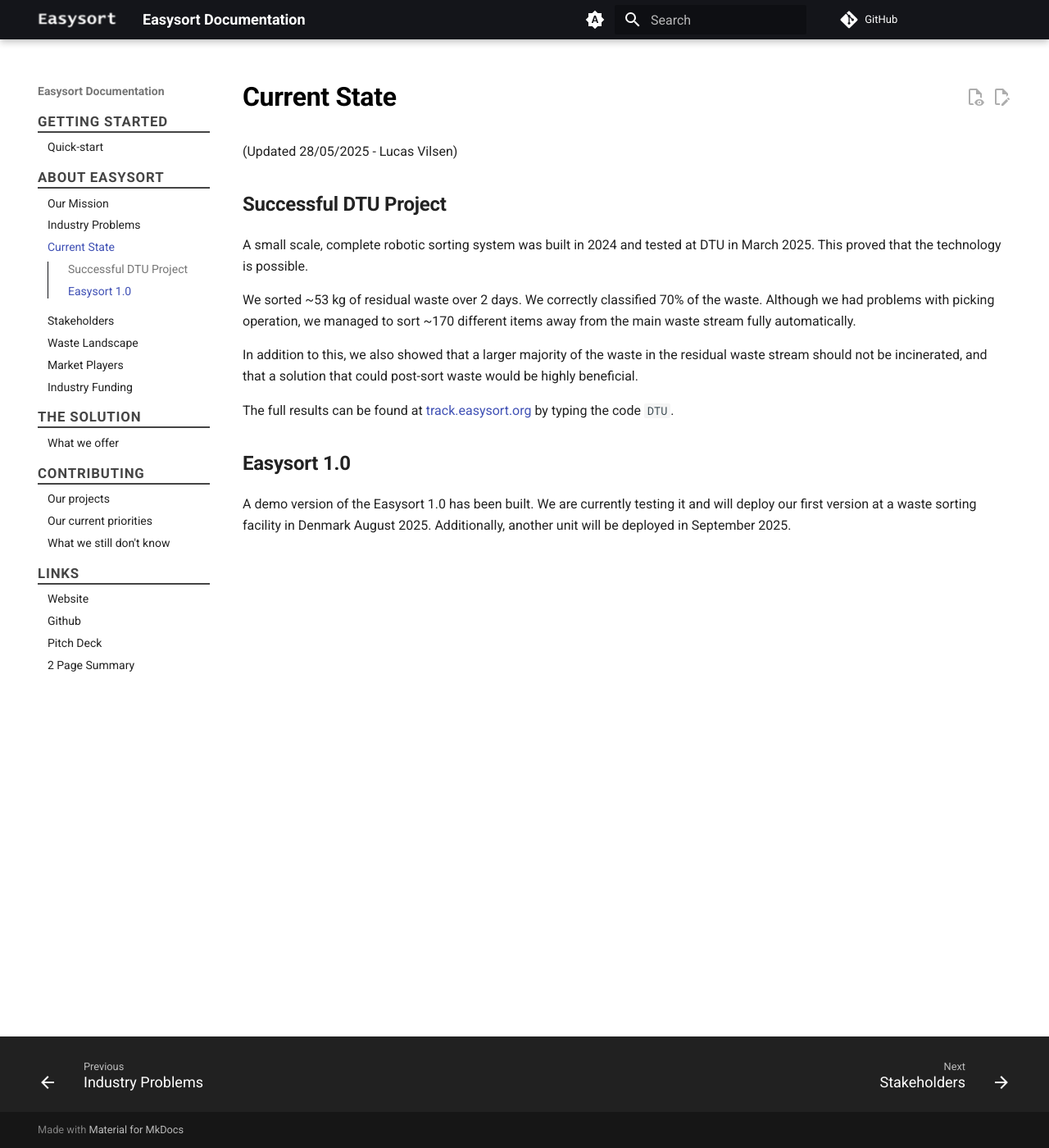
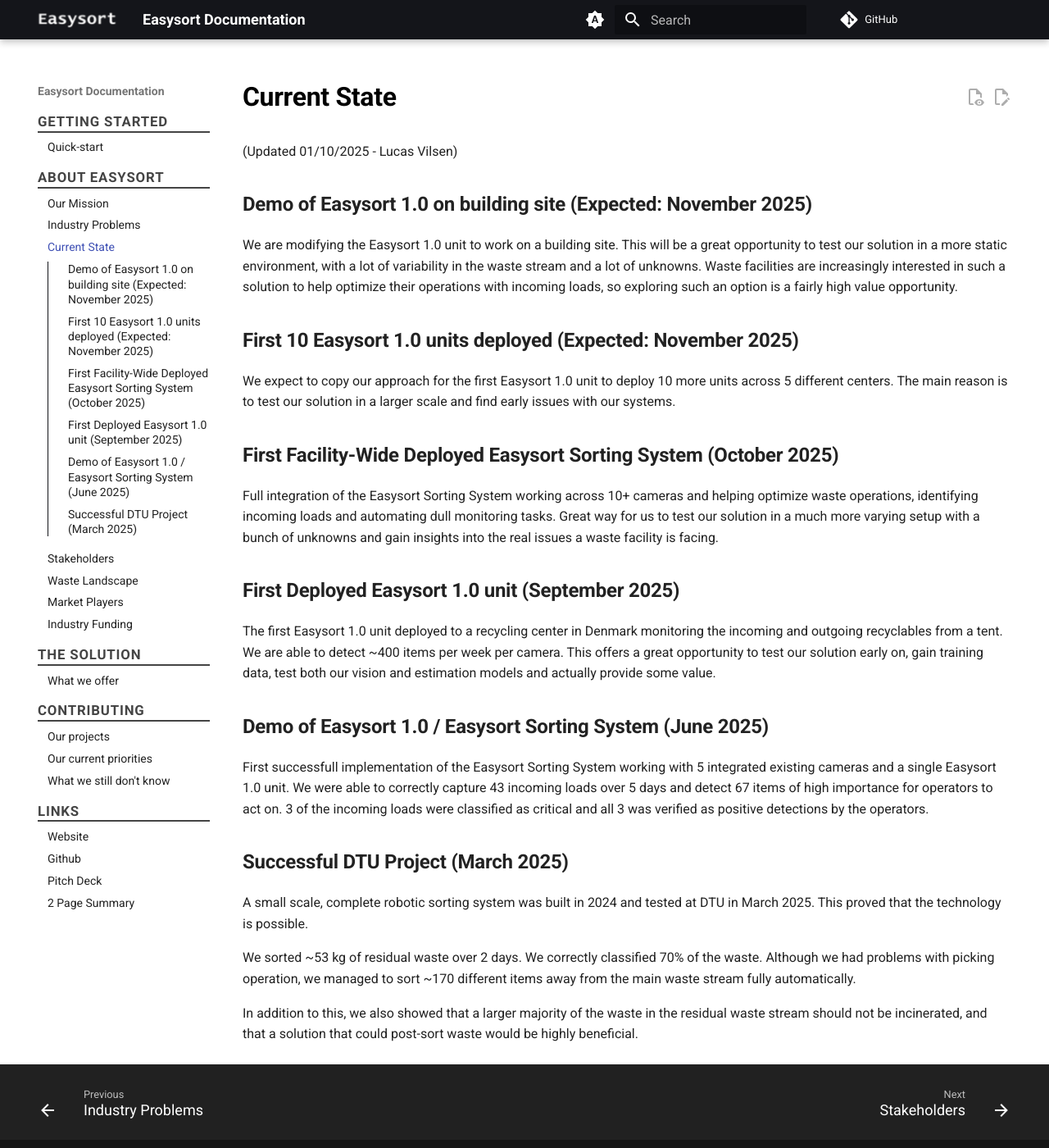
Before and after one commit to Easysort/Easysort, an MkDocs documentation site: the page built from docs/why/current-state.md, in a window 1280 px wide and 1400 px high. Shown: the whole window at 82% size. Built offline with MkDocs 1.6.1 and Material for MkDocs 9.7.7, drawn with Linux system fonts in a browser that asks for light colours; comment, search, counter and statistics services are not loaded.

Commit message:
update docs current state

```diff
--- a/docs/why/current-state.md
+++ b/docs/why/current-state.md
@@ -1,18 +1,32 @@
 
 # Current State
 
-(Updated 28/05/2025 - Lucas Vilsen)
+(Updated 01/10/2025 - Lucas Vilsen)
 
-## Successful DTU Project
+## Demo of Easysort 1.0 on building site (Expected: November 2025)
+
+We are modifying the Easysort 1.0 unit to work on a building site. This will be a great opportunity to test our solution in a more static environment, with a lot of variability in the waste stream and a lot of unknowns. Waste facilities are increasingly interested in such a solution to help optimize their operations with incoming loads, so exploring such an option is a fairly high value opportunity.
+
+## First 10 Easysort 1.0 units deployed (Expected: November 2025)
+
+We expect to copy our approach for the first Easysort 1.0 unit to deploy 10 more units across 5 different centers. The main reason is to test our solution in a larger scale and find early issues with our systems.
+
+## First Facility-Wide Deployed Easysort Sorting System (October 2025)
+
+Full integration of the Easysort Sorting System working across 10+ cameras and helping optimize waste operations, identifying incoming loads and automating dull monitoring tasks. Great way for us to test our solution in a much more varying setup with a bunch of unknowns and gain insights into the real issues a waste facility is facing.
+
+## First Deployed Easysort 1.0 unit (September 2025)
+
+The first Easysort 1.0 unit deployed to a recycling center in Denmark monitoring the incoming and outgoing recyclables from a tent. We are able to detect ~400 items per week per camera. This offers a great opportunity to test our solution early on, gain training data, test both our vision and estimation models and actually provide some value.
+
+## Demo of Easysort 1.0 / Easysort Sorting System (June  2025)
+
+First successfull implementation of the Easysort Sorting System working with 5 integrated existing cameras and a single Easysort 1.0 unit. We were able to correctly capture 43 incoming loads over 5 days and detect 67 items of high importance for operators to act on. 3 of the incoming loads were classified as critical and all 3 was verified as positive detections by the operators.
+
+## Successful DTU Project (March 2025)
 
 A small scale, complete robotic sorting system was built in 2024 and tested at DTU in March 2025. This proved that the technology is possible.
 
 We sorted ~53 kg of residual waste over 2 days. We correctly classified 70% of the waste. Although we had problems with picking operation, we managed to sort ~170 different items away from the main waste stream fully automatically.
 
 In addition to this, we also showed that a larger majority of the waste in the residual waste stream should not be incinerated, and that a solution that could post-sort waste would be highly beneficial.
-
-The full results can be found at [track.easysort.org](https://track.easysort.org) by typing the code `DTU`.
-
-## Easysort 1.0
-
-A demo version of the Easysort 1.0 has been built. We are currently testing it and will deploy our first version at a waste sorting facility in Denmark August 2025. Additionally, another unit will be deployed in September 2025.
```
